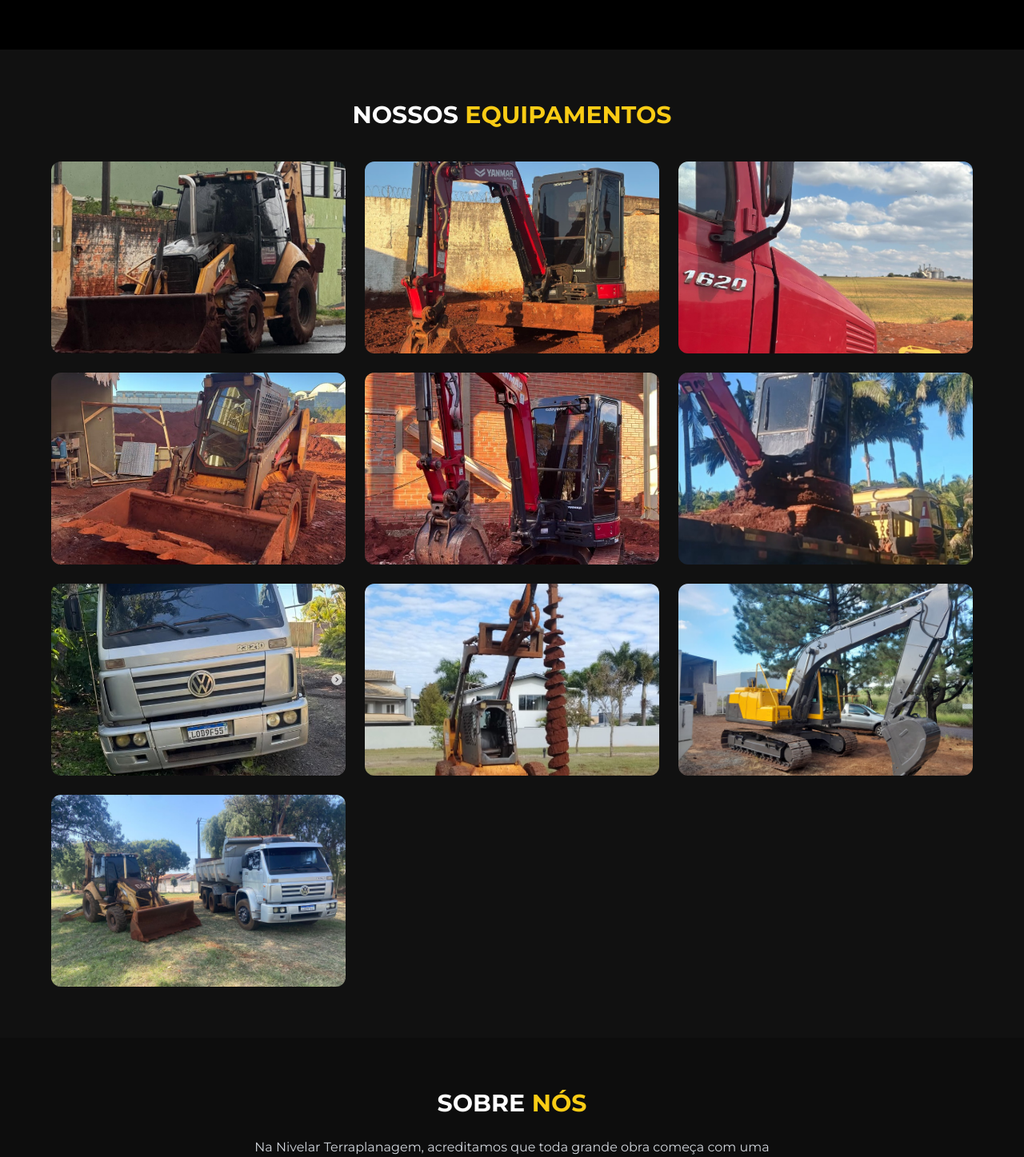
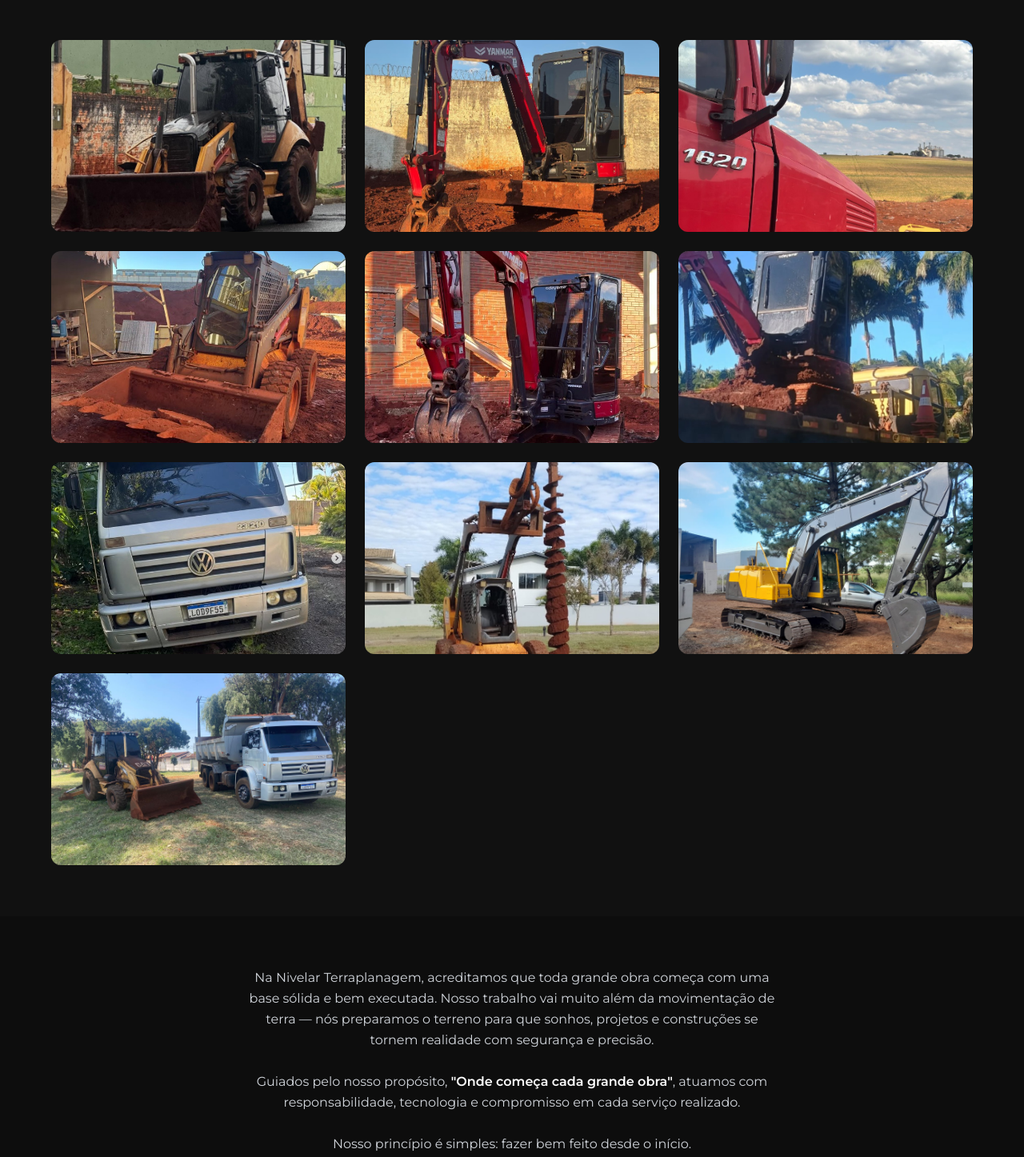
Before and after one commit to emanueldomingues/site-nivelar, a Next.js app: page / in a window 1280 px wide. Shown: the part 1350-2797 px from the top of the page at 80% size. Built offline with nearby package versions, Linux system fonts and the light colour scheme.

Commit message:
fix sobre + fonte contato definitiva

```diff
--- a/app/page.tsx
+++ b/app/page.tsx
@@ -93,10 +93,6 @@ export default function Home() {
 
       {/* PROJETOS */}
       <section id="projetos" className="py-16 px-4 text-center">
-        <h2 className="text-2xl md:text-3xl font-bold mb-10">
-          PROJETOS <span className="text-yellow-400">REALIZADOS</span>
-        </h2>
-
         <div className="grid md:grid-cols-3 gap-6 max-w-6xl mx-auto">
           {projetos.map((img, i) => (
             <img key={i}
@@ -110,10 +106,6 @@ export default function Home() {
 
       {/* EQUIPAMENTOS */}
       <section id="equipamentos" className="py-16 px-4 text-center bg-[#111]">
-        <h2 className="text-2xl md:text-3xl font-bold mb-10">
-          NOSSOS <span className="text-yellow-400">EQUIPAMENTOS</span>
-        </h2>
-
         <div className="grid md:grid-cols-3 gap-6 max-w-6xl mx-auto">
           {equipamentos.map((img, i) => (
             <img key={i}
@@ -125,16 +117,26 @@ export default function Home() {
         </div>
       </section>
 
-      {/* SOBRE + VALORES */}
+      {/* SOBRE */}
       <section id="sobre" className="py-16 px-4 text-center bg-[#0d0d0d]">
-        <h2 className="text-2xl md:text-3xl font-bold mb-6">
-          SOBRE <span className="text-yellow-400">NÓS</span>
-        </h2>
 
         <p className="max-w-2xl mx-auto text-gray-300 mb-10 leading-relaxed">
-          Na Nivelar Terraplanagem, acreditamos que toda grande obra começa com uma base sólida e bem executada...
+          Na Nivelar Terraplanagem, acreditamos que toda grande obra começa com uma base sólida e bem executada.
+          Nosso trabalho vai muito além da movimentação de terra — nós preparamos o terreno para que sonhos,
+          projetos e construções se tornem realidade com segurança e precisão.
+
+          <br /><br />
+
+          Guiados pelo nosso propósito,
+          <span className="text-white font-semibold"> "Onde começa cada grande obra"</span>,
+          atuamos com responsabilidade, tecnologia e compromisso em cada serviço realizado.
+
+          <br /><br />
+
+          Nosso princípio é simples: fazer bem feito desde o início.
         </p>
 
+        {/* VALORES */}
         <div className="flex flex-col md:flex-row gap-8 max-w-6xl mx-auto text-left mb-16">
           <div className="flex-1 border-l-4 border-yellow-400 pl-5">
             <h3 className="text-yellow-400 font-bold">Ética</h3>
@@ -152,56 +154,17 @@ export default function Home() {
           </div>
         </div>
 
-        {/* DEPOIMENTOS */}
-        <div className="grid md:grid-cols-3 gap-6 max-w-6xl mx-auto mb-16">
-          {[
-            ["Carlos Mendes", "Serviço excelente."],
-            ["Juliano Rocha", "Equipe profissional."],
-            ["Fernanda Lima", "Recomendo totalmente."],
-          ].map(([nome, texto], i) => (
-            <div key={i} className="bg-black p-6 rounded-xl border border-gray-800">
-              <div className="text-yellow-400 mb-2">★★★★★</div>
-              <p className="text-gray-300">{texto}</p>
-              <span className="text-sm text-gray-500">— {nome}</span>
-            </div>
-          ))}
-        </div>
-
-        {/* FORMULÁRIO */}
-        <div className="max-w-md mx-auto">
-          <h3 className="text-yellow-400 mb-4">Avalie nosso serviço</h3>
-
-          <div className="flex justify-center gap-2 mb-4">
-            {[1,2,3,4,5].map((star) => (
-              <FaStar key={star}
-                onClick={() => setRating(star)}
-                className={`cursor-pointer text-2xl ${
-                  rating >= star ? "text-yellow-400" : "text-gray-500"
-                }`}
-              />
-            ))}
-          </div>
-
-          <input placeholder="Seu nome" className="w-full p-3 mb-3 bg-black border border-gray-700 rounded" />
-          <textarea placeholder="Sua avaliação" className="w-full p-3 mb-3 bg-black border border-gray-700 rounded" />
-
-          <button className="bg-yellow-400 text-black px-6 py-2 rounded">
-            Enviar
-          </button>
-        </div>
       </section>
 
-      {/* CONTATO (FONTE CORRIGIDA) */}
-      <section id="contato" className="py-16 px-4 text-sm md:text-base">
-        <h2 className="text-3xl text-yellow-400 text-center mb-10">CONTATO</h2>
-
+      {/* CONTATO */}
+      <section id="contato" className="py-16 px-4">
         <div className="grid md:grid-cols-2 gap-10 max-w-6xl mx-auto items-center">
           <iframe
             src="https://www.google.com/maps?q=Av.+Antônio+Raminelli,+857,+Cambé&output=embed"
             className="w-full h-[520px] rounded-xl"
           />
 
-          <div className="flex flex-col gap-5 text-gray-300">
+          <div className="flex flex-col gap-5 text-gray-300 text-sm md:text-base">
 
             <p>📍 Av. Antônio Raminelli, 857 - Cambé</p>
 
@@ -242,7 +205,7 @@ export default function Home() {
 
       {/* WHATS */}
       <a href="https://wa.me/5543998061421"
-        className="fixed bottom-5 right-5 bg-green-500 p-4 rounded-full text-white text-2xl shadow-lg hover:scale-110 transition">
+        className="fixed bottom-5 right-5 bg-green-500 p-4 rounded-full text-white text-2xl shadow-lg">
         <FaWhatsapp />
       </a>
 
```
